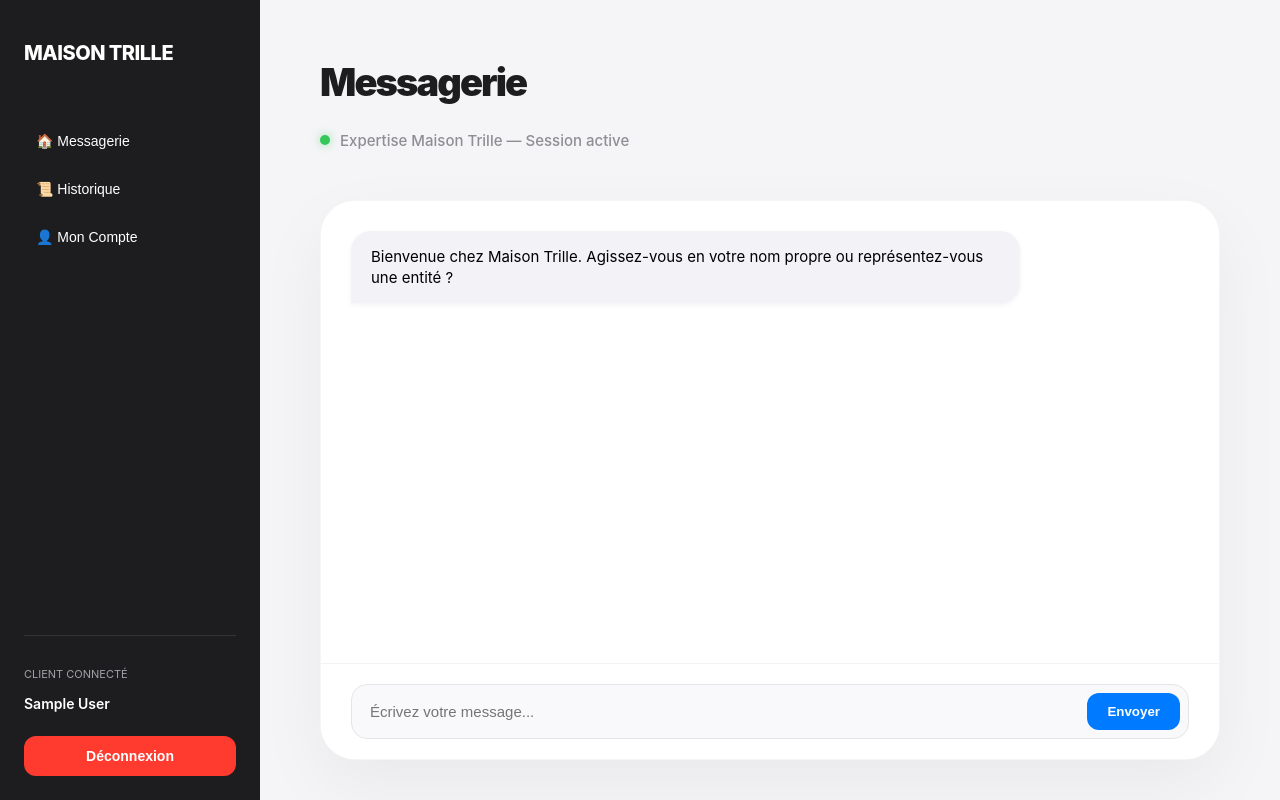
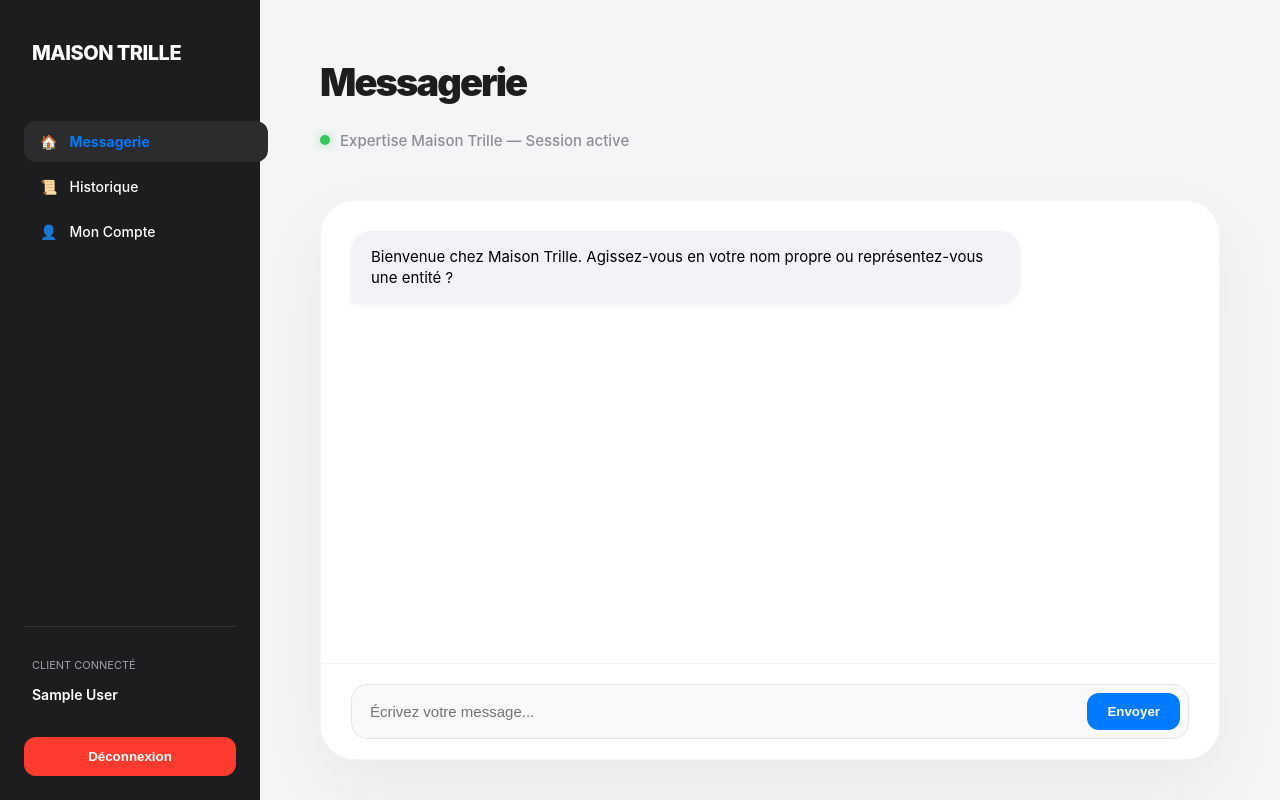
Before and after one commit to EIJulienTrille/ai-agent-vetting, a Next.js app: page / in a window 1280 px wide. Built offline with nearby package versions, Linux system fonts and the light colour scheme; no server answers; sample sign-in values are in the browser's storage.

Commit message:
SaaS: Full navigation system with Link and History page

```diff
--- /dev/null
+++ b/app/api/history/page.tsx
@@ -0,0 +1,114 @@
+"use client";
+import { useState, useEffect } from "react";
+import Sidebar from "@/components/Sidebar";
+
+export default function HistoryPage() {
+  const [history, setHistory] = useState([]);
+  const [loading, setLoading] = useState(true);
+
+  useEffect(() => {
+    fetch("/api/history")
+      .then((res) => res.json())
+      .then((data) => {
+        setHistory(data);
+        setLoading(false);
+      });
+  }, []);
+
+  return (
+    <div
+      style={{
+        display: "flex",
+        backgroundColor: "#F5F5F7",
+        minHeight: "100vh",
+      }}
+    >
+      <Sidebar />
+      <main
+        style={{ marginLeft: "260px", flex: 1, padding: "0 60px 40px 60px" }}
+      >
+        <div style={{ height: "100px" }}></div> {/* Espaceur de sécurité */}
+        <header style={{ marginBottom: "40px" }}>
+          <h1
+            style={{
+              fontSize: "38px",
+              fontWeight: "900",
+              color: "#1d1d1f",
+              letterSpacing: "-0.05em",
+            }}
+          >
+            Historique
+          </h1>
+          <p style={{ color: "#8E8E93", marginTop: "10px" }}>
+            Retrouvez vos rapports d'audit passés.
+          </p>
+        </header>
+        <div
+          style={{
+            backgroundColor: "white",
+            borderRadius: "30px",
+            padding: "20px",
+            boxShadow: "0 10px 40px rgba(0,0,0,0.03)",
+          }}
+        >
+          {loading ? (
+            <p style={{ padding: "20px", color: "#8E8E93" }}>
+              Chargement de vos données...
+            </p>
+          ) : history.length === 0 ? (
+            <p style={{ padding: "20px", color: "#8E8E93" }}>
+              Aucun audit trouvé.
+            </p>
+          ) : (
+            <table style={{ width: "100%", borderCollapse: "collapse" }}>
+              <thead>
+                <tr
+                  style={{
+                    textAlign: "left",
+                    borderBottom: "1px solid #F2F2F7",
+                    color: "#8E8E93",
+                    fontSize: "14px",
+                  }}
+                >
+                  <th style={{ padding: "15px" }}>Date</th>
+                  <th style={{ padding: "15px" }}>Verdict</th>
+                  <th style={{ padding: "15px" }}>Statut</th>
+                </tr>
+              </thead>
+              <tbody>
+                {history.map((item: any) => (
+                  <tr
+                    key={item.id}
+                    style={{ borderBottom: "1px solid #F9F9FB" }}
+                  >
+                    <td style={{ padding: "15px", fontSize: "15px" }}>
+                      {new Date(item.created_at).toLocaleDateString("fr-FR")}
+                    </td>
+                    <td style={{ padding: "15px", fontWeight: "600" }}>
+                      {item.verdict}
+                    </td>
+                    <td style={{ padding: "15px" }}>
+                      <span
+                        style={{
+                          padding: "4px 12px",
+                          borderRadius: "20px",
+                          fontSize: "12px",
+                          backgroundColor:
+                            item.status === "valid" ? "#E1F8EB" : "#FFF2F2",
+                          color:
+                            item.status === "valid" ? "#27AE60" : "#EB5757",
+                        }}
+                      >
+                        {item.status}
+                      </span>
+                    </td>
+                  </tr>
+                ))}
+              </tbody>
+            </table>
+          )}
+        </div>
+      </main>
+    </div>
+  );
+}
--- /dev/null
+++ b/app/api/history/route.ts
@@ -0,0 +1,33 @@
+import { db } from "@vercel/postgres";
+import { NextResponse } from "next/server";
+import { getServerSession } from "next-auth/next";
+import { authOptions } from "../auth/[...nextauth]/route";
+
+export async function GET() {
+  try {
+    const session = await getServerSession(authOptions);
+
+    if (!session || !session.user?.email) {
+      return NextResponse.json({ error: "Non autorisé" }, { status: 401 });
+    }
+
+    // Récupérer l'ID de l'utilisateur
+    const userRes = await db.query("SELECT id FROM users WHERE email = $1", [
+      session.user.email,
+    ]);
+    const userId = userRes.rows[0]?.id;
+
+    // Récupérer les logs triés par date
+    const { rows } = await db.query(
+      "SELECT id, status, verdict, created_at FROM vetting_logs WHERE user_id = $1 ORDER BY created_at DESC",
+      [userId]
+    );
+
+    return NextResponse.json(rows);
+  } catch (error) {
+    return NextResponse.json(
+      { error: "Erreur lors de la récupération" },
+      { status: 500 }
+    );
+  }
+}
--- a/components/Sidebar.tsx
+++ b/components/Sidebar.tsx
@@ -1,9 +1,31 @@
 "use client";
 import { signOut, useSession } from "next-auth/react";
 import React from "react";
+import Link from "next/link"; // Import indispensable
+import { usePathname } from "next/navigation"; // Pour savoir sur quelle page on est
 
 export default function Sidebar() {
   const { data: session } = useSession();
+  const pathname = usePathname(); // Récupère l'URL actuelle (ex: /history)
+
+  // Fonction pour styliser le bouton actif
+  const getButtonStyle = (path: string) => ({
+    width: "100%",
+    textAlign: "left" as const,
+    padding: "12px 16px",
+    borderRadius: "12px",
+    backgroundColor: pathname === path ? "#2c2c2e" : "transparent", // Gris foncé si actif
+    color: pathname === path ? "#007AFF" : "white", // Bleu si actif
+    border: "none",
+    cursor: "pointer",
+    fontSize: "14px",
+    fontWeight: pathname === path ? "700" : "500",
+    transition: "all 0.2s ease",
+    display: "flex",
+    alignItems: "center",
+    gap: "12px",
+    textDecoration: "none",
+  });
 
   return (
     <div
@@ -19,11 +41,11 @@ export default function Sidebar() {
         left: 0,
         top: 0,
         zIndex: 100,
-        boxSizing: "border-box", // CRUCIAL : inclut le padding dans le calcul de la hauteur
+        boxSizing: "border-box",
       }}
     >
-      {/* SECTION HAUT : TITRE */}
-      <div style={{ marginBottom: "40px" }}>
+      {/* LOGO */}
+      <div style={{ marginBottom: "40px", paddingLeft: "8px" }}>
         <h2
           style={{
             fontSize: "20px",
@@ -35,32 +57,40 @@ export default function Sidebar() {
         </h2>
       </div>
 
-      {/* SECTION MILIEU : NAVIGATION */}
+      {/* NAVIGATION AVEC LINK */}
       <nav
         style={{
           flex: 1,
           display: "flex",
           flexDirection: "column",
-          gap: "8px",
+          gap: "4px",
         }}
       >
-        <button style={navButtonStyle}>🏠 Messagerie</button>
-        <button style={navButtonStyle}>📜 Historique</button>
-        <button style={navButtonStyle}>👤 Mon Compte</button>
+        <Link href="/" style={getButtonStyle("/")}>
+          <span>🏠</span> Messagerie
+        </Link>
+
+        <Link href="/history" style={getButtonStyle("/history")}>
+          <span>📜</span> Historique
+        </Link>
+
+        <Link href="/account" style={getButtonStyle("/account")}>
+          <span>👤</span> Mon Compte
+        </Link>
       </nav>
 
-      {/* SECTION BAS : UTILISATEUR ET DÉCONNEXION */}
+      {/* BAS DE SIDEBAR : UTILISATEUR */}
       <div
         style={{
           borderTop: "1px solid #333",
           paddingTop: "20px",
-          marginTop: "auto", // Pousse ce bloc tout en bas
+          marginTop: "auto",
           display: "flex",
           flexDirection: "column",
           gap: "10px",
         }}
       >
-        <div style={{ overflow: "hidden" }}>
+        <div style={{ paddingLeft: "8px" }}>
           <p
             style={{
               fontSize: "11px",
@@ -95,15 +125,8 @@ export default function Sidebar() {
             border: "none",
             fontWeight: "700",
             cursor: "pointer",
-            transition: "background 0.2s",
-            fontSize: "14px",
+            marginTop: "10px",
           }}
-          onMouseOver={(e) =>
-            (e.currentTarget.style.backgroundColor = "#E03126")
-          }
-          onMouseOut={(e) =>
-            (e.currentTarget.style.backgroundColor = "#FF3B30")
-          }
         >
           Déconnexion
         </button>
@@ -111,17 +134,3 @@ export default function Sidebar() {
     </div>
   );
 }
-
-const navButtonStyle = {
-  width: "100%",
-  textAlign: "left" as const,
-  padding: "12px",
-  borderRadius: "10px",
-  backgroundColor: "transparent",
-  color: "white",
-  border: "none",
-  cursor: "pointer",
-  fontSize: "14px",
-  fontWeight: "500",
-  transition: "background 0.2s",
-};
```
